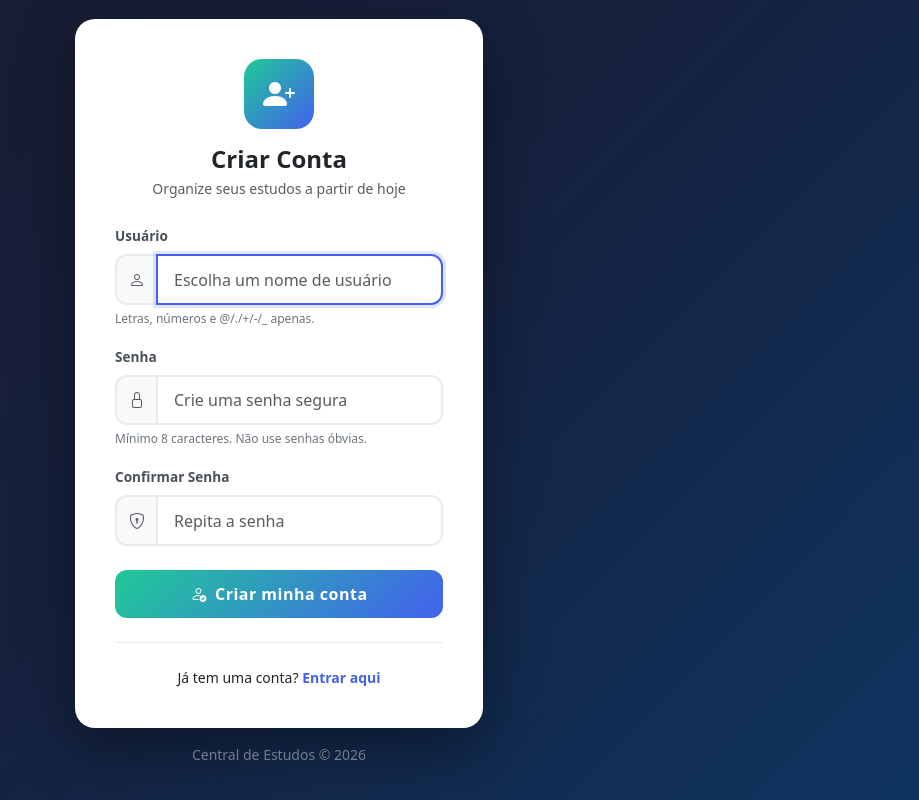
After one commit to Laurino-Bonifacio/Central_Estudos, a Django app: page /cadastrar/ in a window 1280 px wide. The commit adds this page. Shown: the whole page, without its empty margins (361-1280 px from the left). Run offline with Django 5.2, Linux system fonts and the light colour scheme.

Commit message:
Add user sign-up functionality and fix logout process
Implement user registration with form validation, automatic login, and dashboard redirection. Update logout functionality to use POST requests and add a sign-up link to the login page.

Replit-Commit-Author: Agent
Replit-Commit-Session-Id: 022d5722-0ace-4c42-828d-7b8bbe4bcbc3
Replit-Commit-Checkpoint-Type: full_checkpoint
Replit-Commit-Event-Id: cf4f0abd-eea3-4db8-81e7-e05248c74250
Replit-Commit-Screenshot-Url: https://storage.googleapis.com/screenshot-production-us-central1/34615ebd-26c0-4b7e-86cd-b1dcfaf5ccdd/022d5722-0ace-4c42-828d-7b8bbe4bcbc3/2XI09Oc
Replit-Helium-Checkpoint-Created: true

```diff
--- /dev/null
+++ b/estudos/templates/estudos/signup.html
@@ -0,0 +1,136 @@
+<!DOCTYPE html>
+<html lang="pt-br">
+<head>
+  <meta charset="UTF-8">
+  <meta name="viewport" content="width=device-width, initial-scale=1.0">
+  <title>Cadastro — Central de Estudos</title>
+  <link href="https://cdn.jsdelivr.net/npm/bootstrap@5.3.3/dist/css/bootstrap.min.css" rel="stylesheet">
+  <link href="https://cdn.jsdelivr.net/npm/bootstrap-icons@1.11.3/font/bootstrap-icons.min.css" rel="stylesheet">
+  <style>
+    body {
+      min-height: 100vh;
+      background: linear-gradient(135deg, #1a1a2e 0%, #16213e 50%, #0f3460 100%);
+      display: flex; align-items: center; justify-content: center;
+    }
+    .card { border: none; border-radius: 20px; box-shadow: 0 20px 60px rgba(0,0,0,0.4); }
+    .card-body { padding: 2.5rem; }
+    .logo-icon {
+      width: 70px; height: 70px;
+      background: linear-gradient(135deg, #20c997, #4361ee);
+      border-radius: 18px;
+      display: flex; align-items: center; justify-content: center;
+      margin: 0 auto 1rem;
+    }
+    .form-label { font-weight: 600; font-size: 0.85rem; color: #495057; }
+    .form-control {
+      border-radius: 12px; padding: 0.7rem 1rem;
+      border: 2px solid #e9ecef; transition: border-color 0.2s;
+    }
+    .form-control:focus {
+      border-color: #4361ee;
+      box-shadow: 0 0 0 0.2rem rgba(67,97,238,0.15);
+    }
+    .input-group-text {
+      border-radius: 12px 0 0 12px;
+      border: 2px solid #e9ecef; border-right: none;
+      background: #f8f9fa;
+    }
+    .input-group .form-control { border-radius: 0 12px 12px 0; }
+    .btn-signup {
+      background: linear-gradient(135deg, #20c997, #4361ee);
+      border: none; border-radius: 12px; padding: 0.75rem;
+      font-weight: 600; letter-spacing: 0.5px;
+      transition: opacity 0.2s, transform 0.1s;
+    }
+    .btn-signup:hover { opacity: 0.92; transform: translateY(-1px); }
+    .btn-signup:active { transform: translateY(0); }
+    .help-text { font-size: 0.75rem; color: #6c757d; margin-top: 0.3rem; }
+    .errorlist { list-style: none; padding: 0; margin: 0.3rem 0 0; }
+    .errorlist li {
+      background: #fff3cd; border-left: 4px solid #ffc107;
+      padding: 0.4rem 0.7rem; border-radius: 8px;
+      color: #856404; font-size: 0.8rem; margin-top: 0.25rem;
+    }
+    .divider { border-top: 1px solid #e9ecef; margin: 1.5rem 0; }
+    .link-login {
+      color: #4361ee; font-weight: 600; text-decoration: none;
+    }
+    .link-login:hover { text-decoration: underline; }
+  </style>
+</head>
+<body>
+  <div class="container px-3" style="max-width: 440px;">
+    <div class="card">
+      <div class="card-body">
+
+        <div class="text-center mb-4">
+          <div class="logo-icon">
+            <i class="bi bi-person-plus-fill text-white fs-2"></i>
+          </div>
+          <h4 class="fw-bold mb-1">Criar Conta</h4>
+          <p class="text-muted small">Organize seus estudos a partir de hoje</p>
+        </div>
+
+        <form method="post">
+          {% csrf_token %}
+
+          <!-- Usuário -->
+          <div class="mb-3">
+            <label class="form-label">Usuário</label>
+            <div class="input-group">
+              <span class="input-group-text"><i class="bi bi-person text-muted"></i></span>
+              <input type="text" name="username" class="form-control"
+                     placeholder="Escolha um nome de usuário"
+                     value="{{ form.username.value|default:'' }}" autofocus required>
+            </div>
+            {% if form.username.errors %}
+              <ul class="errorlist">{% for e in form.username.errors %}<li>{{ e }}</li>{% endfor %}</ul>
+            {% endif %}
+            <div class="help-text">Letras, números e @/./+/-/_ apenas.</div>
+          </div>
+
+          <!-- Senha -->
+          <div class="mb-3">
+            <label class="form-label">Senha</label>
+            <div class="input-group">
+              <span class="input-group-text"><i class="bi bi-lock text-muted"></i></span>
+              <input type="password" name="password1" class="form-control"
+                     placeholder="Crie uma senha segura" required>
+            </div>
+            {% if form.password1.errors %}
+              <ul class="errorlist">{% for e in form.password1.errors %}<li>{{ e }}</li>{% endfor %}</ul>
+            {% endif %}
+            <div class="help-text">Mínimo 8 caracteres. Não use senhas óbvias.</div>
+          </div>
+
+          <!-- Confirmar senha -->
+          <div class="mb-4">
+            <label class="form-label">Confirmar Senha</label>
+            <div class="input-group">
+              <span class="input-group-text"><i class="bi bi-shield-lock text-muted"></i></span>
+              <input type="password" name="password2" class="form-control"
+                     placeholder="Repita a senha" required>
+            </div>
+            {% if form.password2.errors %}
+              <ul class="errorlist">{% for e in form.password2.errors %}<li>{{ e }}</li>{% endfor %}</ul>
+            {% endif %}
+          </div>
+
+          <button type="submit" class="btn btn-signup w-100 text-white">
+            <i class="bi bi-person-check me-2"></i>Criar minha conta
+          </button>
+        </form>
+
+        <div class="divider"></div>
+
+        <p class="text-center mb-0 small">
+          Já tem uma conta?
+          <a href="{% url 'login' %}" class="link-login">Entrar aqui</a>
+        </p>
+
+      </div>
+    </div>
+    <p class="text-center text-white-50 small mt-3">Central de Estudos &copy; 2026</p>
+  </div>
+</body>
+</html>
--- a/estudos/urls.py
+++ b/estudos/urls.py
@@ -3,6 +3,7 @@ from . import views
 
 urlpatterns = [
     path('dashboard/', views.dashboard, name='dashboard'),
+    path('cadastrar/', views.cadastrar_usuario, name='cadastrar'),
     path('disciplinas/adicionar/', views.adicionar_disciplina, name='adicionar_disciplina'),
     path('disciplinas/<int:pk>/remover/', views.remover_disciplina, name='remover_disciplina'),
     path('avaliacoes/adicionar/', views.adicionar_avaliacao, name='adicionar_avaliacao'),
--- a/estudos/views.py
+++ b/estudos/views.py
@@ -1,5 +1,7 @@
 from django.shortcuts import render, redirect, get_object_or_404
 from django.contrib.auth.decorators import login_required
+from django.contrib.auth.forms import UserCreationForm
+from django.contrib.auth import login as auth_login
 from django.utils import timezone
 from .models import Disciplina, Avaliacao, MaterialEstudo
 from .forms import DisciplinaForm, AvaliacaoForm
@@ -70,3 +72,17 @@ def remover_disciplina(request, pk):
     disciplina = get_object_or_404(Disciplina, pk=pk, usuario=request.user)
     disciplina.delete()
     return redirect('dashboard')
+
+
+def cadastrar_usuario(request):
+    if request.user.is_authenticated:
+        return redirect('dashboard')
+    if request.method == 'POST':
+        form = UserCreationForm(request.POST)
+        if form.is_valid():
+            user = form.save()
+            auth_login(request, user)
+            return redirect('dashboard')
+    else:
+        form = UserCreationForm()
+    return render(request, 'estudos/signup.html', {'form': form})
```
Also changed, not shown: estudos/templates/estudos/dashboard.html (+6 -3 lines), estudos/templates/estudos/login.html (+26 -25 lines), db.sqlite3.
